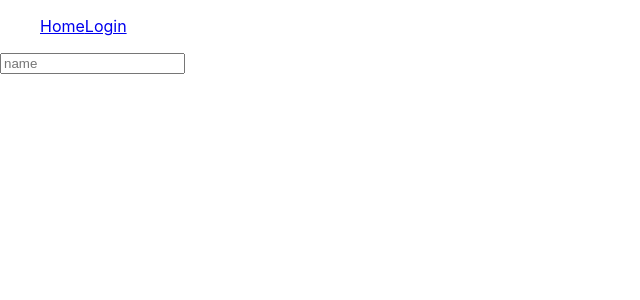
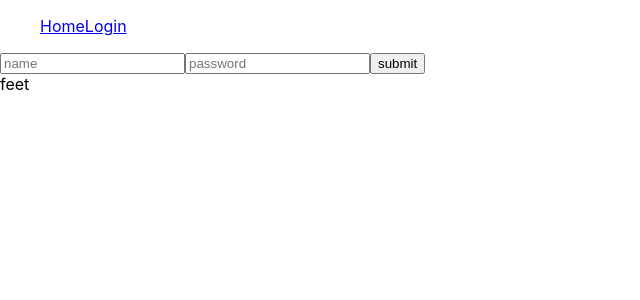
Before and after one commit to Willlasbury/project-3, a React (Create React App) app: page /login in a window 1280 px wide. Shown: the top 300 px of the page, without its empty margins (0-640 px from the left). Built offline with nearby package versions, Linux system fonts and the light colour scheme.

Commit message:
add footer and fixed typos

```diff
--- a/src/App.js
+++ b/src/App.js
@@ -4,6 +4,7 @@ import Home from "./pages/home";
 import { BrowserRouter, Routes, Route } from "react-router-dom";
 import Login from "./pages/Login";
 import NavBar from "./components/Navbar";
+import Footer from "./components/Footer";
 
 export default function App() {
   return (
@@ -13,6 +14,7 @@ export default function App() {
         <Route path="/" element={<Home />} />
         <Route path="/login" element={<Login />} />
       </Routes>
+      <Footer />
     </BrowserRouter>
   );
 }
--- a/src/components/Footer/index.js
+++ b/src/components/Footer/index.js
@@ -1,7 +1,8 @@
+import React from 'react';
 import './style.css';
 
 export default function Footer () {
     return(
-        <footer></footer>
+        <footer>feet</footer>
     )
 }
--- a/src/pages/Login/index.js
+++ b/src/pages/Login/index.js
@@ -1,14 +1,24 @@
 import React from "react";
+import { useState } from "react";
 
 import "./style.css";
 
 
 export default function Login () {
+    const [name, setName] = useState('');
+    const [password, setPassword] = useState('');
+
+    function handleSubmit () {
+
+    }
+
+
    return (
-    <>
+
     <form>
-        <input name='name' placeholder="name"/>
+        <input name='name' placeholder="name" value={name} onChange={(event)=>setName(event.target.value)}/>
+        <input name='password' placeholder="password" value={password} onChange={(event)=>setPassword(event.target.value)}/>
+        <button onClick={handleSubmit}>submit</button>
     </form>
-    </>
    )
 }
--- a/src/pages/home/index.js
+++ b/src/pages/home/index.js
@@ -3,7 +3,7 @@ import "./style.css";
 import userAPI from "../../utils/API/users";
 
 export default function Home () {
-   userAPI.getUsers().then(data => {
+   userAPI.createUser('bill', 'password').then(data => {
     console.log("data:", data)
    })
 
--- a/src/utils/API/users.js
+++ b/src/utils/API/users.js
@@ -14,7 +14,7 @@ const userAPI = {
       });
       console.log(" f data:", data.json())
       if (data.ok) {
-        return data.json;
+        return data;
       }
     } catch (error) {
       console.log("error:", error);
@@ -25,8 +25,8 @@ const userAPI = {
   createUser: async (name, passsord) => {
     try {
       const newUser = {
-        username: name,
-        passsord: passsord,
+        userName: name,
+        password: passsord,
       };
       const data = fetch(`${URL_PREFIX}/api/users`, {
         method: "POST",
```
